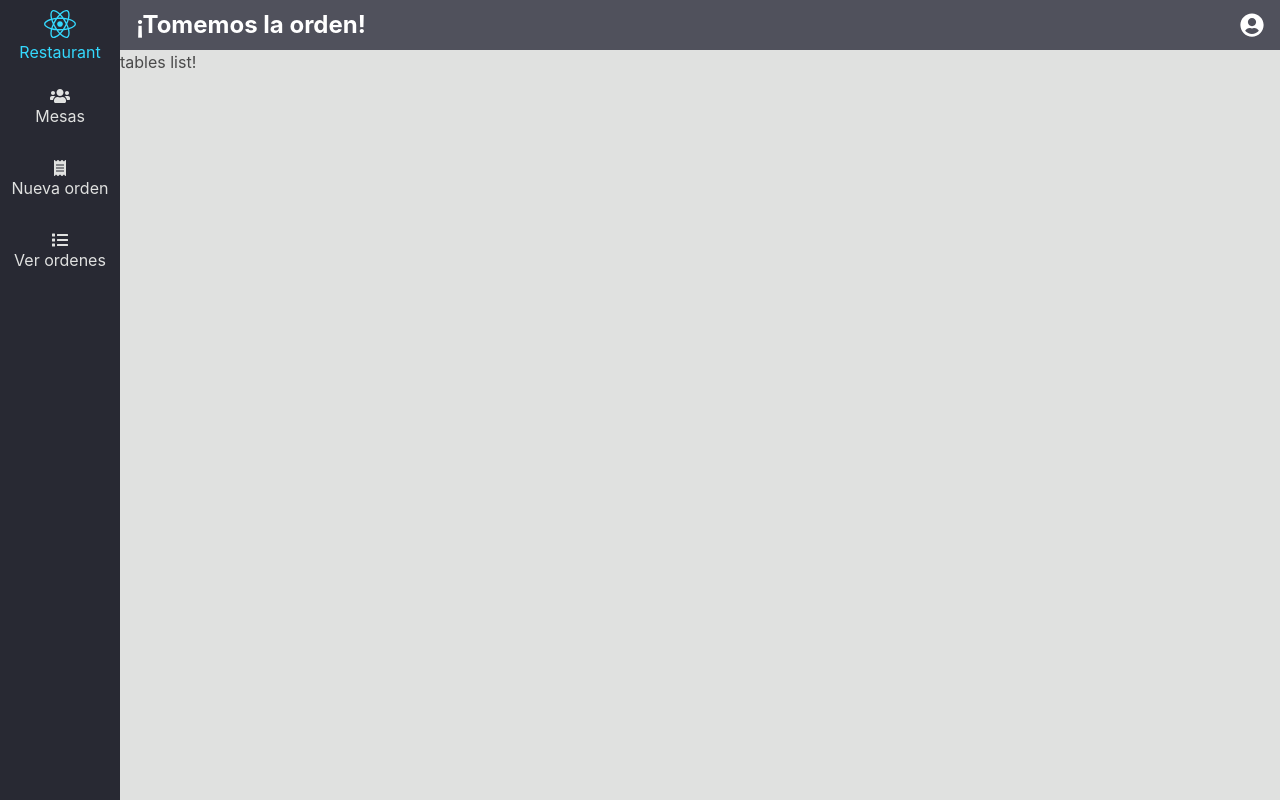
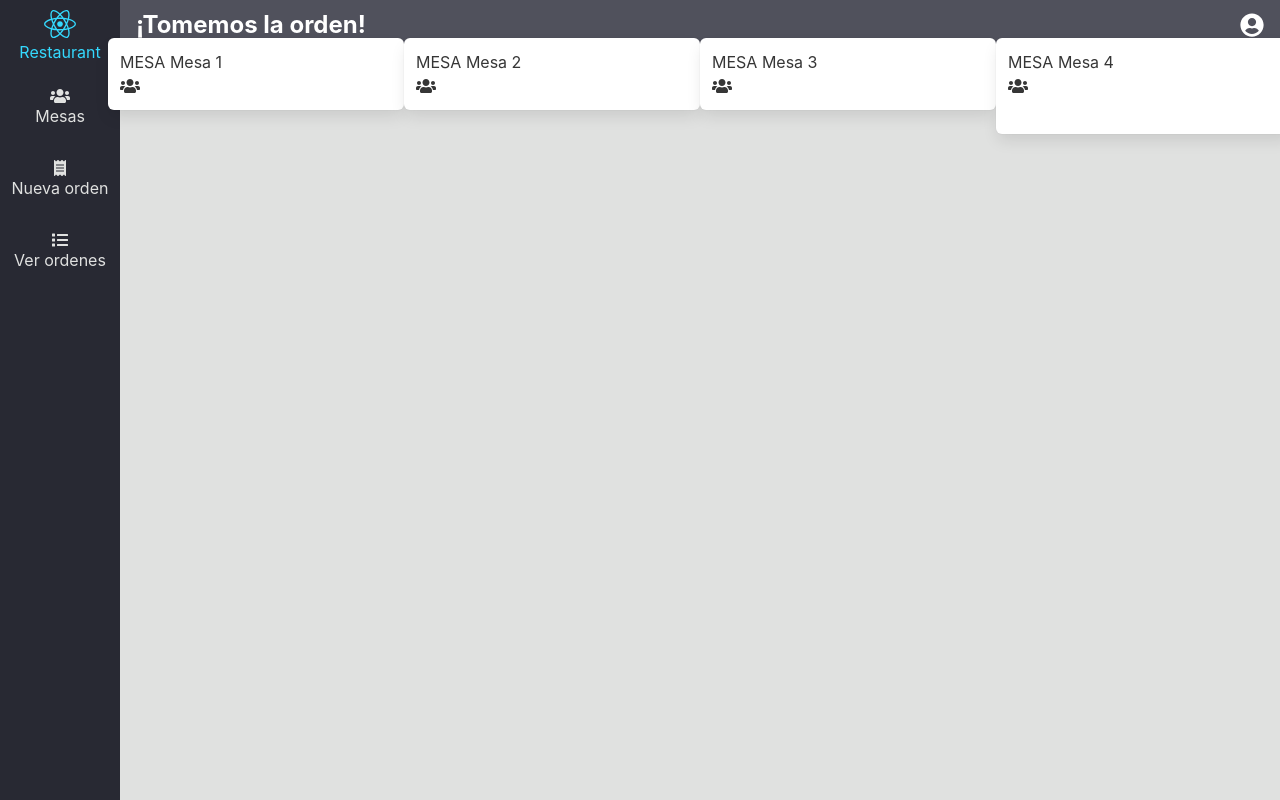
Before and after one commit to devCharles/react-restaurant, a React (Create React App) app in the folder webapp/: page /restaurant/tables-list in a window 1280 px wide. Built offline with nearby package versions, Linux system fonts and the light colour scheme.

Commit message:
ADD tables styles broken

```diff
--- a/webapp/src/components/TablesList/index.js
+++ b/webapp/src/components/TablesList/index.js
@@ -1,10 +1,42 @@
 import React, { Component } from 'react'
+import classNames from 'classnames/bind'
+import styleModule from './TablesList.module.css'
+import { FontAwesomeIcon } from '@fortawesome/react-fontawesome'
+
+const styles = classNames.bind(styleModule)
+
+const tables = [
+  {
+    name: 'Mesa 1'
+  },
+  {
+    name: 'Mesa 2'
+  },
+  {
+    name: 'Mesa 3'
+  },
+  {
+    name: 'Mesa 4'
+  }
+]
 
 class TableList extends Component {
   render () {
     return (
       <section>
         {/* TODO: list tables here */}
+        <div className='columns is-multiline is-centered'>
+          { tables.map(table => (
+            <div className={styles('column', 'is-2-mobile', 'box', 'table')} >
+              <header className={styles('table-header')}>
+                MESA {table.name}
+              </header>
+              <article>
+                <FontAwesomeIcon icon={['fas', 'users']} />
+              </article>
+            </div>
+          ))}
+        </div>
       </section>
     )
   }
--- a/webapp/src/views/Admin/index.js
+++ b/webapp/src/views/Admin/index.js
@@ -2,10 +2,12 @@
 import React, { Component } from 'react'
 import classNames from 'classnames/bind'
 import { Switch, Route } from 'react-router-dom'
+import { FontAwesomeIcon } from '@fortawesome/react-fontawesome'
+
+import TableList from '../../components/TablesList'
 
 import Menu from '../../components/Menu'
 import styleModule from './Admin.module.css'
-import { FontAwesomeIcon } from '@fortawesome/react-fontawesome'
 
 const styles = classNames.bind(styleModule)
 
@@ -23,7 +25,7 @@ class Admin extends Component {
           </header>
           <article>
             <Switch>
-              <Route exact path='/restaurant/tables-list' component={() => (<p> tables list! </p>)}/>
+              <Route exact path='/restaurant/tables-list' component={TableList} />
               <Route exact path='/restaurant/new-order' component={() => (<p> new order! </p>)}/>
               <Route exact path='/restaurant/orders-list' component={() => (<p> orders list! </p>)}/>
               <Route component={() => (<p> NOT FOUND! </p>)} />
```
